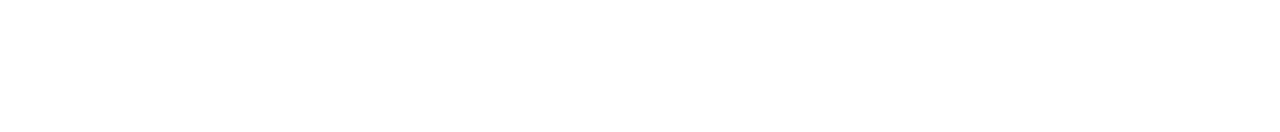
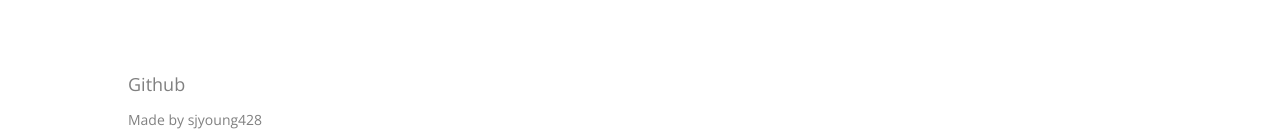
Before and after one commit to sjyoung428/web-final, a Next.js app in the folder client/: page / in a window 1280 px wide. Shown: the part 652-784 px from the top of the page. Built offline with nearby package versions, Linux system fonts and the light colour scheme; no server answers.

Commit message:
footer 추가

```diff
--- a/client/src/app/layout.tsx
+++ b/client/src/app/layout.tsx
@@ -3,6 +3,7 @@ import "./globals.css";
 import { Open_Sans } from "next/font/google";
 import Header from "@/components/Header";
 import { Toaster } from "react-hot-toast";
+import Footer from "@/components/Footer";
 
 const openSans = Open_Sans({ subsets: ["latin"] });
 
@@ -18,7 +19,7 @@ export default function RootLayout({
 }) {
   return (
     <html lang="en" className={openSans.className}>
-      <body className="w-full h-[100vh]">
+      <body className="w-full h-[100vh] relative">
         <AuthProvider>
           <Header />
           <main className="w-full h-[80%] mt-4 flex flex-col items-center">
@@ -26,6 +27,7 @@ export default function RootLayout({
           </main>
         </AuthProvider>
         <Toaster />
+        <Footer />
       </body>
     </html>
   );
--- /dev/null
+++ b/client/src/components/Footer.tsx
@@ -0,0 +1,21 @@
+const Footer = () => {
+  return (
+    <footer className="absolute left-[10%] text-[#808080] flex flex-col gap-3">
+      <nav>
+        <a
+          className="text-lg"
+          href="https://github.com/sjyoung428/web-final"
+          target="_blank"
+        >
+          Github
+        </a>
+      </nav>
+      <p className="flex flex-col text-sm">
+        <span>Made by sjyoung428</span>
+        <span>Email : sjy8267@naver.com</span>
+      </p>
+    </footer>
+  );
+};
+
+export default Footer;
```
Also changed, not shown: 1 other file (tests, documents, lock files or other folders).
